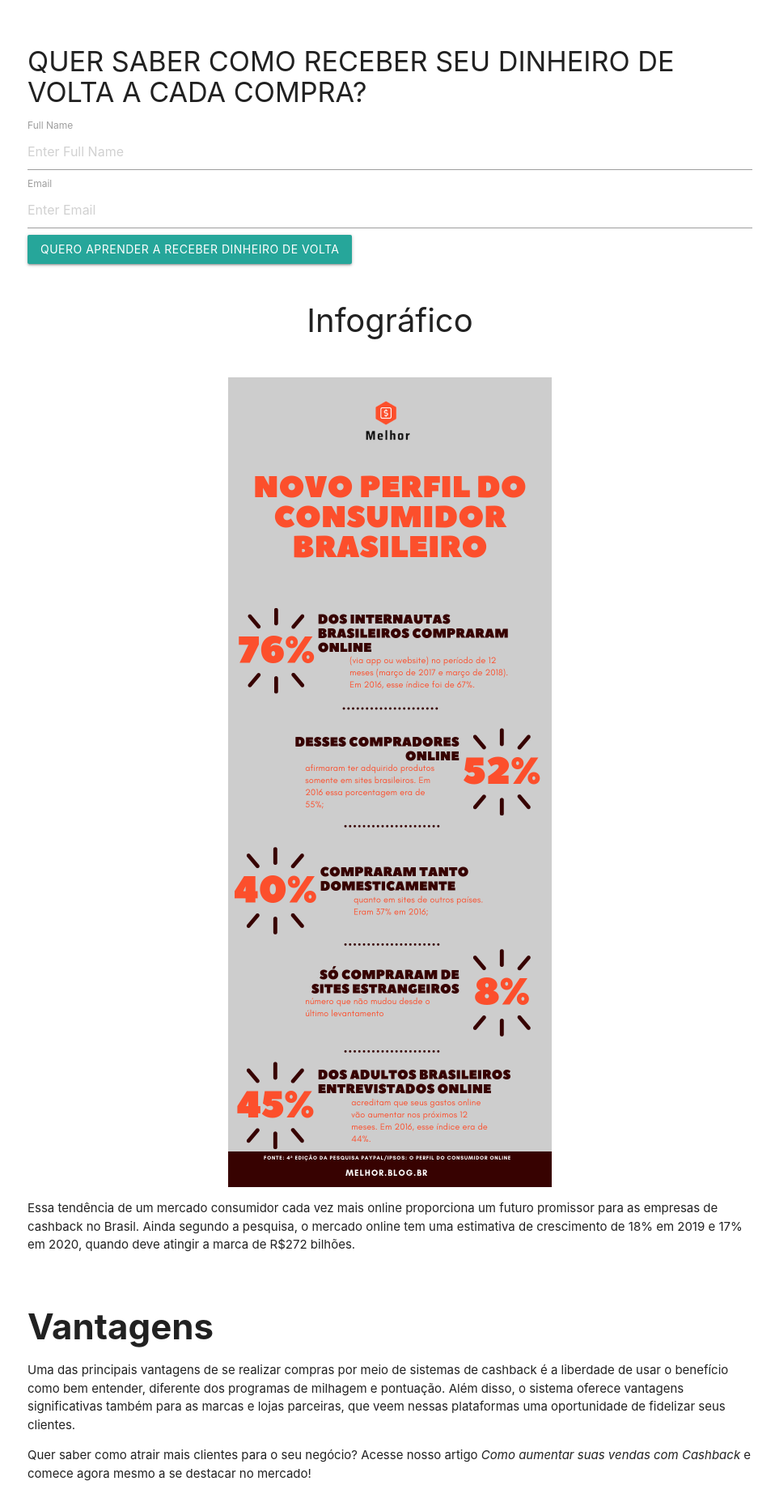
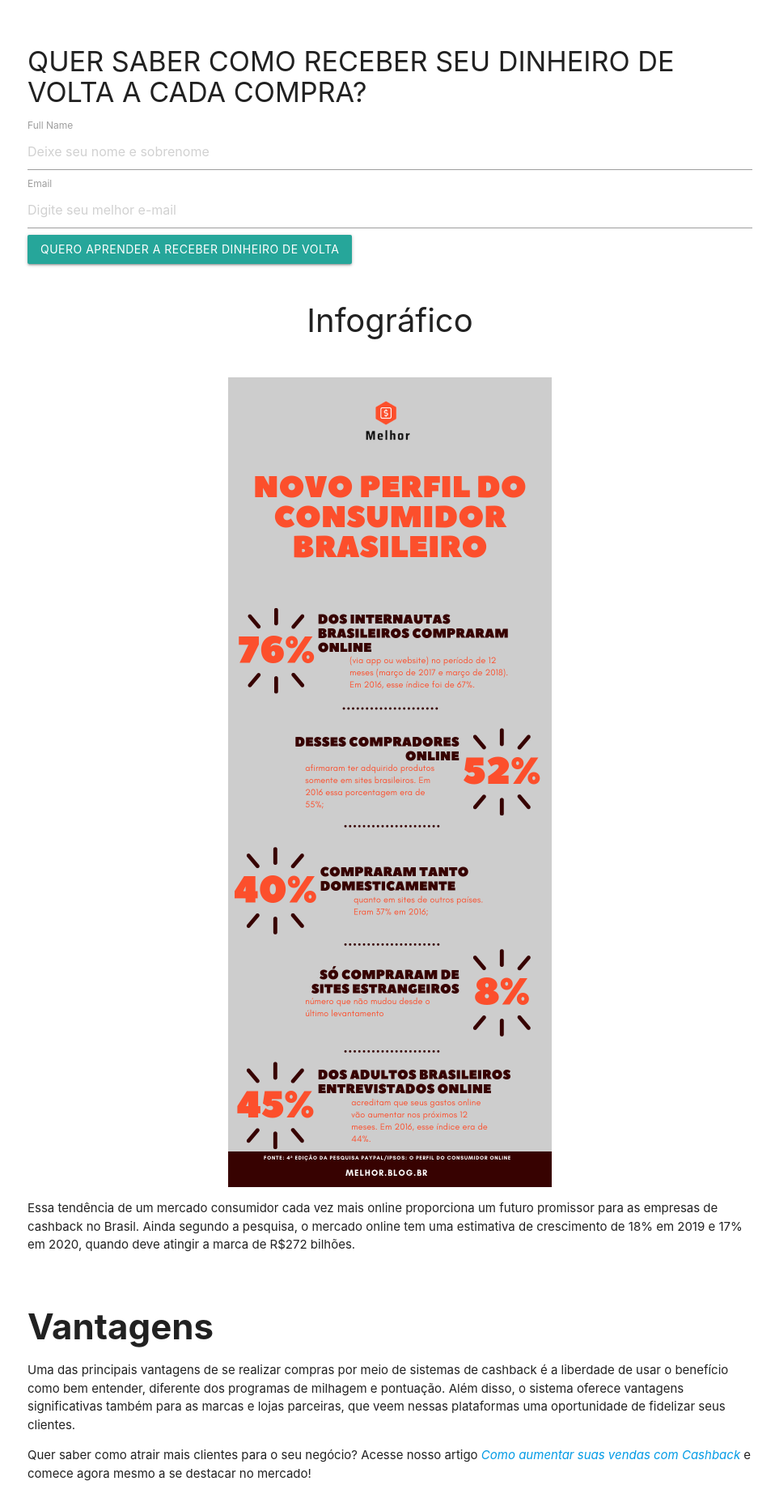
Before and after one commit to karenbarbosa/melhor, a plain HTML site: page linkpostcashback.html in a window 1280 px wide. Shown: the part 1167-3033 px from the top of the page at 81% size, without its empty margins (158-1116 px from the left). Drawn offline with nearby package versions, Linux system fonts and the light colour scheme.

Commit message:
link
link

```diff
--- a/linkpostcashback.html
+++ b/linkpostcashback.html
@@ -74,12 +74,12 @@
 				<form id="contactForm">
 					<div class="form-group">
 						<label for="exampleFullName">Full Name</label>
-						<input type="text" class="form-control fullname" id="exampleFullName" placeholder="Enter Full Name" required>
+						<input type="text" class="form-control fullname" id="exampleFullName" placeholder="Deixe seu nome e sobrenome" required>
 					</div>
 
 					<div class="form-group">
 						<label for="exampleEmail">Email</label>
-						<input type="email" class="form-control email" id="exampleEmail" placeholder="Enter Email" required>
+						<input type="email" class="form-control email" id="exampleEmail" placeholder="Digite seu melhor e-mail" required>
 					</div>
 
 					<div class="form-group" style="display:none;">
@@ -144,8 +144,8 @@
                     benefício como bem entender, diferente dos programas de milhagem e pontuação. Além disso, o sistema oferece
                     vantagens significativas também para as marcas e lojas parceiras, que veem nessas plataformas uma oportunidade de
                     fidelizar seus clientes. </p>
-                <p>Quer saber como atrair mais clientes para o seu negócio? Acesse nosso artigo <i>Como aumentar suas vendas com
-                        Cashback </i> e comece agora mesmo a se destacar no mercado! </p>
+                <p>Quer saber como atrair mais clientes para o seu negócio? Acesse nosso artigo <i> <a href="https://melhor.blog.br/como-aumentar-vendas-cashback.html">Como aumentar suas vendas com
+                        Cashback</a> </i> e comece agora mesmo a se destacar no mercado! </p>
         </div>
 
 </html>
```
